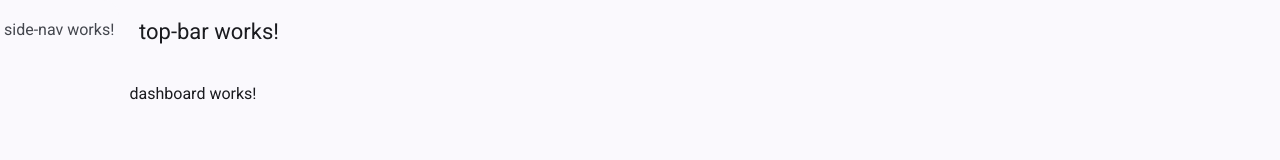
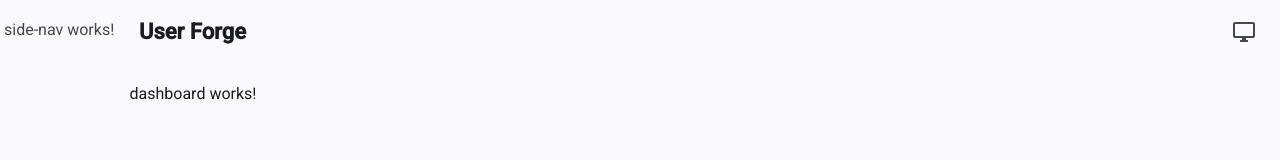
Before and after one commit to gihan-aj/UserForgeClient, an Angular app: page /dashboard in a window 1280 px wide. Shown: the top 160 px of the page. Built offline with nearby package versions, Linux system fonts and the light colour scheme.

Commit message:
theme select added

```diff
--- a/src/app/layout/top-bar/top-bar.component.html
+++ b/src/app/layout/top-bar/top-bar.component.html
@@ -1,3 +1,18 @@
 <mat-toolbar>
-  <p>top-bar works!</p>
+  <strong>{{ appName }}</strong>
+
+  <div class="flex-stretch"></div>
+
+  <button mat-icon-button [matMenuTriggerFor]="themeMenu">
+    <mat-icon>{{ themeService.selectedTheme()?.icon }}</mat-icon>
+  </button>
+
+  <mat-menu #themeMenu="matMenu">
+    @for (theme of themeService.getThemes(); track theme.label) {
+    <button mat-menu-item (click)="themeService.setTheme(theme.label)">
+      <mat-icon>{{ theme.icon }}</mat-icon>
+      <span>{{ theme.name }}</span>
+    </button>
+    }
+  </mat-menu>
 </mat-toolbar>
--- a/src/app/layout/top-bar/top-bar.component.scss
+++ b/src/app/layout/top-bar/top-bar.component.scss
@@ -1,3 +1,5 @@
+@use "@angular/material" as mat;
+
 .spacer {
   flex: 1 1 auto;
 }
@@ -7,3 +9,34 @@
   font-family: Roboto, "Helvetica Neue", sans-serif;
   font-size: 1.1rem;
 }
+
+mat-toolbar {
+  display: flex;
+  align-items: center;
+
+  //   @include mat.toolbar-overrides(
+  //     (
+  //       container-background-color: var(--mat-sys-primary),
+  //       container-text-color: var(--mat-sys-on-primary),
+  //     )
+  //   );
+
+  //   @include mat.icon-button-overrides(
+  //     (
+  //       icon-color: var(--mat-sys-on-primary),
+  //     )
+  //   );
+}
+
+// .selected-theme {
+//   @include mat.menu-overrides(
+//     (
+//       item-icon-color: var(--mat-sys-primary),
+//       item-label-text-color: var(--mat-sys-primary),
+//     )
+//   );
+// }
+
+.flex-stretch {
+  flex: 1 0 auto;
+}
--- a/src/app/layout/top-bar/top-bar.component.ts
+++ b/src/app/layout/top-bar/top-bar.component.ts
@@ -1,10 +1,13 @@
-import { Component } from '@angular/core';
+import { Component, inject } from '@angular/core';
 
 import { MatIconModule } from '@angular/material/icon';
 import { MatButtonModule } from '@angular/material/button';
 import { MatToolbarModule } from '@angular/material/toolbar';
 import { MatMenuModule } from '@angular/material/menu';
 import { MatTooltipModule } from '@angular/material/tooltip';
+
+import { MessageService } from '../../shared/messages/message.service';
+import { ThemeService } from '../../theme/theme.service';
 
 @Component({
   selector: 'app-top-bar',
@@ -18,4 +21,9 @@ import { MatTooltipModule } from '@angular/material/tooltip';
   templateUrl: './top-bar.component.html',
   styleUrl: './top-bar.component.scss',
 })
-export class TopBarComponent {}
+export class TopBarComponent {
+  private msgService = inject(MessageService);
+  themeService = inject(ThemeService);
+
+  appName = this.msgService.getMessage('app.title');
+}
--- a/src/app/shared/messages/messages.ts
+++ b/src/app/shared/messages/messages.ts
@@ -2,6 +2,7 @@ import { Messages } from './messages.type';
 
 export const MESSAGES: Messages = {
   app: {
+    title: 'User Forge',
     menu: {
       themeSelect: {
         light: 'Light',
--- a/src/app/shared/messages/messages.type.ts
+++ b/src/app/shared/messages/messages.type.ts
@@ -1,5 +1,6 @@
 export type Messages = {
   app: {
+    title: string;
     menu: {
       themeSelect: {
         light: string;
--- /dev/null
+++ b/src/app/theme/app-theme.enum.ts
@@ -0,0 +1,5 @@
+export enum AppTheme {
+  Light = 'light',
+  Dark = 'dark',
+  System = 'system',
+}
--- /dev/null
+++ b/src/app/theme/theme.service.ts
@@ -0,0 +1,57 @@
+import {
+  computed,
+  effect,
+  inject,
+  Injectable,
+  Signal,
+  signal,
+  WritableSignal,
+} from '@angular/core';
+import { AppTheme } from './app-theme.enum';
+import { Theme } from './theme.interface';
+import { MessageService } from '../shared/messages/message.service';
+
+@Injectable({
+  providedIn: 'root',
+})
+export class ThemeService {
+  private msgService = inject(MessageService);
+
+  appTheme: WritableSignal<AppTheme> = signal<AppTheme>(AppTheme.System);
+
+  themes: Theme[] = [
+    {
+      label: AppTheme.Light,
+      name: this.msgService.getMessage('app.menu.themeSelect.light'),
+      icon: 'light_mode',
+    },
+    {
+      label: AppTheme.Dark,
+      name: this.msgService.getMessage('app.menu.themeSelect.dark'),
+      icon: 'dark_mode',
+    },
+    {
+      label: AppTheme.System,
+      name: this.msgService.getMessage('app.menu.themeSelect.system'),
+      icon: 'desktop_windows',
+    },
+  ];
+
+  selectedTheme = computed(() => {
+    return this.themes.find((theme) => theme.label === this.appTheme());
+  });
+
+  getThemes(): Theme[] {
+    return this.themes;
+  }
+
+  setTheme(name: AppTheme) {
+    this.appTheme.set(name);
+  }
+
+  setSystemTheme = effect(() => {
+    const appTheme = this.appTheme();
+    const colorScheme = appTheme === AppTheme.System ? 'light dark' : appTheme;
+    document.body.style.colorScheme = colorScheme;
+  });
+}
--- a/src/styles.scss
+++ b/src/styles.scss
@@ -5,10 +5,10 @@
 @use "bootstrap/scss/bootstrap-utilities.scss"; // Add the grid system
 
 html {
+  color-scheme: light dark;
   @include mat.theme(
     (
       color: (
-        theme-type: light,
         primary: mat.$azure-palette,
         tertiary: mat.$blue-palette,
       ),
```
Also changed, not shown: src/app/theme/theme.interface.ts (added, +7 -0 lines).
